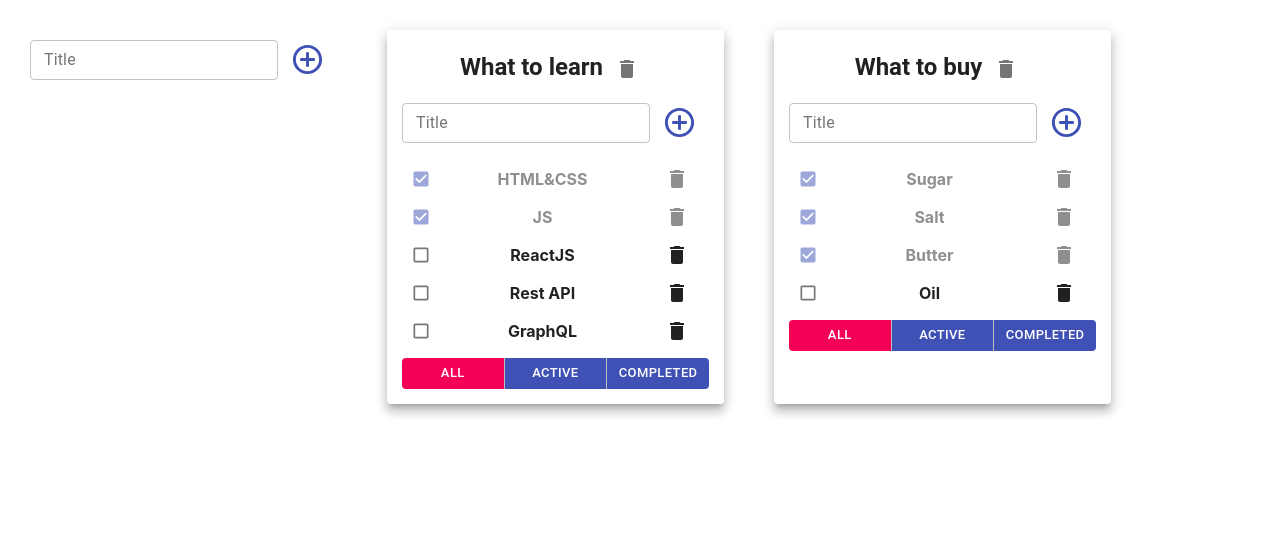
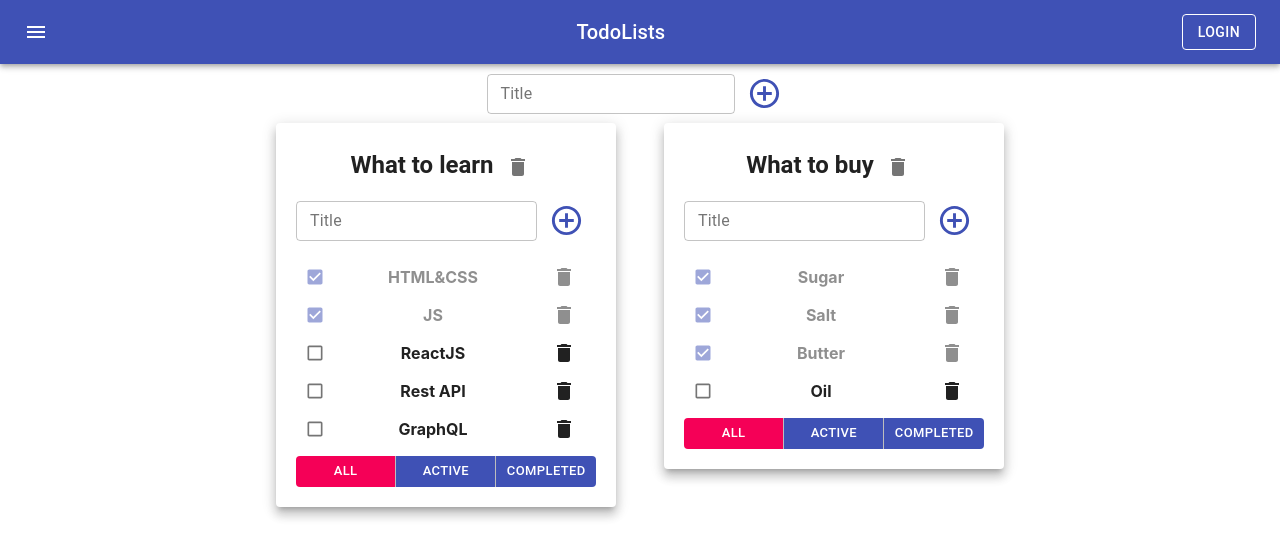
Before and after one commit to fedorgerasimov/Todolist, a React (Create React App) app: page / in a window 1280 px wide. Shown: the top 558 px of the page. Built offline with nearby package versions, Linux system fonts and the light colour scheme.

Commit message:
поставил TodoList по центру с помощью Grid container

```diff
--- a/src/App.css
+++ b/src/App.css
@@ -1,3 +1,4 @@
+/*
 .App {
   padding: 30px;
   display: flex;
@@ -18,6 +19,7 @@
 .active-filter {
   background-color: aquamarine;
 }
+*/
 
 .is-done {
   opacity: 0.5;
--- a/src/App.tsx
+++ b/src/App.tsx
@@ -3,7 +3,17 @@ import './App.css';
 import {TaskType, Todolist} from './Todolist';
 import {v1} from 'uuid';
 import {AddItemForm} from "./AddItemForm";
-import {Paper} from "@material-ui/core";
+import {
+    AppBar,
+    Button,
+    Container, Grid,
+    IconButton,
+    Paper,
+    TableContainer,
+    Toolbar,
+    Typography
+} from "@material-ui/core";
+import {Menu} from "@material-ui/icons";
 
 export type FilterValuesType = "all" | "active" | "completed";
 type TodolistType = {
@@ -66,7 +76,7 @@ function App() {
 
     }
 
-    function changeTaskTitle (todoListId: string, taskId: string, title: string) {
+    function changeTaskTitle(todoListId: string, taskId: string, title: string) {
         setTasks({
             ...tasks,
             [todoListId]: tasks[todoListId]
@@ -84,7 +94,8 @@ function App() {
         // setFilter(value)
         setTodoLists(todoLists.map(tl => tl.id === todolistID ? {
                 ...tl,
-            title}
+                title
+            }
             : tl))
     }
 
@@ -115,7 +126,8 @@ function App() {
         }
 
         return (
-        <Paper elevation={8} style={{padding:"15px"}}>
+            <Grid item key={tl.id}>
+                <Paper elevation={8} style={{padding: "20px", maxWidth: "300px"}}>   {/*display: "inline-block"*/}
                     <Todolist
                         key={tl.id}
                         todolistID={tl.id}
@@ -132,15 +144,35 @@ function App() {
 
                     />
                 </Paper>
+            </Grid>
         )
     })
 
     return (
         <div className="App">
+            <AppBar position="static">
+                <Toolbar style={{justifyContent: "space-between"}}>
+                    <IconButton edge="start" color="inherit" aria-label="menu">
+                        <Menu/>
+                    </IconButton>
+                    <Typography variant="h6">
+                        TodoLists
+                    </Typography>
+                    <Button color="inherit" variant={"outlined"}>Login</Button>
+                </Toolbar>
+            </AppBar>
+            <Container fixed>
+                <Grid container justifyContent={"center"}>
                     <div>
-              <AddItemForm addItem={addTodolist}/>    {/*обернули в div чтобы выровнять input */}
+                        <AddItemForm addItem={addTodolist}/> {/*обернули в div чтобы выровнять input */}
                     </div>
+                </Grid>
+                <Grid
+                    justifyContent={"center"}
+                    container spacing={6}>
                     {todoListsComponents} {/*возвращаем массив компонентов*/}
+                </Grid>
+            </Container>
         </div>
     );
 }
--- a/src/Todolist.tsx
+++ b/src/Todolist.tsx
@@ -38,9 +38,9 @@ export function Todolist(props: PropsType) {
     const changeTodolistTitle = (newTitle: string) => props.changeTodolistTitle(props.todolistID, newTitle)
 
 
-    return <div style={{display: "flex", flexDirection: "column", alignContent: "space-between", height: "inherit"}}> {/*не работает*/}
-        <div>
-            <Typography align={'center'} variant={"h5"}>
+    return (
+    <div style={{maxWidth: "300px"}}> {/*не работает*/}
+        <Typography align={'center'} variant={"h5"}>
                 <EditTableSpan title={props.title} changeTitle={changeTodolistTitle}/>
                 <IconButton onClick={() => props.removeTodolist(props.todolistID)}>
                     <Delete/>
@@ -96,6 +96,7 @@ export function Todolist(props: PropsType) {
                     </Button>
                 </ButtonGroup>
             </div>
-        </div>
+
     </div>
+    )
 }
```
Lines whose indentation alone changed are shown as unchanged.
